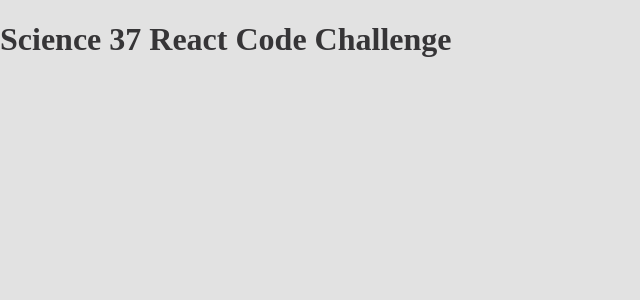
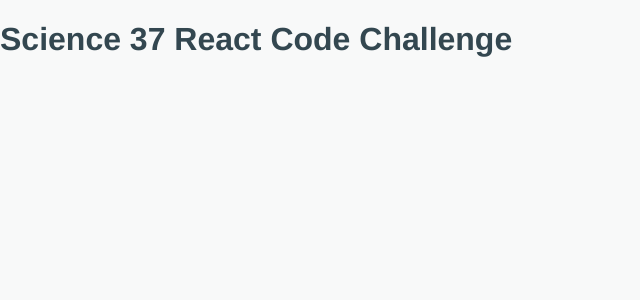
Before and after one commit to sbefort/science37, a React (Create React App) app in the folder frontend/: page / in a window 1280 px wide. Shown: the top 300 px of the page, without its empty margins (0-640 px from the left). Built offline with nearby package versions, Linux system fonts and the light colour scheme.

Commit message:
Update global styles and themes

```diff
--- a/frontend/src/styles/global.js
+++ b/frontend/src/styles/global.js
@@ -1,9 +1,31 @@
 import { createGlobalStyle } from 'styled-components';
 
 export const GlobalStyles = createGlobalStyle`
+  html {
+    box-sizing: border-box;
+  }
+
+  *, *:before, *:after {
+    box-sizing: inherit;
+  }
+
   body {
     background: ${({ theme }) => theme.body};
     color: ${({ theme }) => theme.text};
     transition: all 0.25s linear;
+    font-family: "Helvetica Neue", Helvetica, Arial, sans-serif;
+    font-size: 1rem;
+  }
+
+  #root-container {
+    max-width: 1200px;
+    margin: auto;
+    margin-top: 20px;
+  }
+
+  @media (max-width: 800px) {
+    body {
+      font-size: 0.9rem;
+    }
   }
 `;
--- a/frontend/src/styles/theme.js
+++ b/frontend/src/styles/theme.js
@@ -1,13 +1,9 @@
 export const lightTheme = {
-  body: '#E2E2E2',
-  text: '#363537',
-  toggleBorder: '#FFF',
-  gradient: 'linear-gradient(#39598A, #79D7ED)',
+  body: '#f8f9f9',
+  text: '#334750',
 }
 
 export const darkTheme = {
   body: '#363537',
-  text: '#FAFAFA',
-  toggleBorder: '#6B8096',
-  gradient: 'linear-gradient(#091236, #1E215D)',
+  text: '#fafafa',
 }
```
